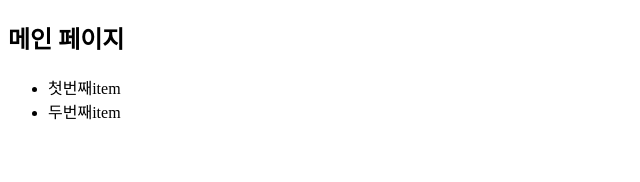
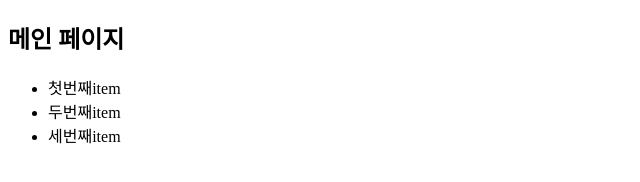
Before and after one commit to Young-27/MyApp, a plain HTML site: page index.html in a window 1280 px wide. Shown: the full height of the page, 0-640 px from the left. Drawn offline with Linux system fonts and the light colour scheme.

Commit message:
index 수정 gitignore file 추가

```diff
--- a/index.html
+++ b/index.html
@@ -11,6 +11,7 @@
     <ul>
         <li>첫번째item</li>
         <li>두번째item</li>
+        <li>세번째item</li>
     </ul>
 </body>
 </html>
```
Also changed, not shown: 1 other file.
